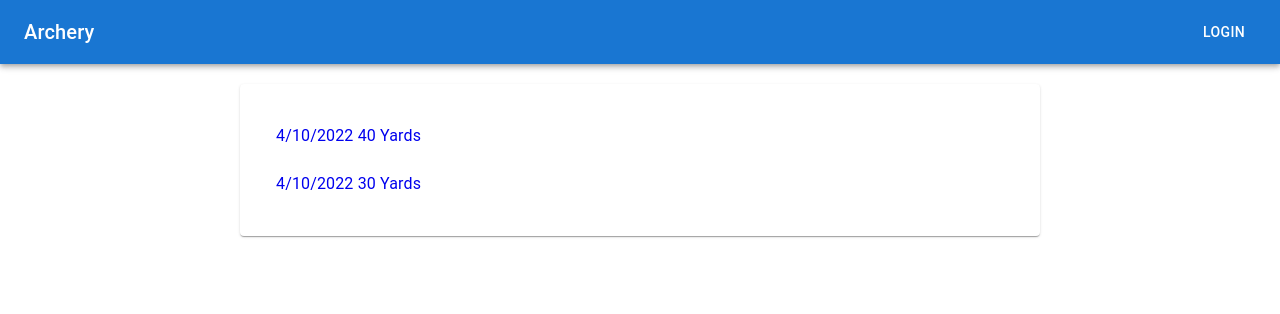
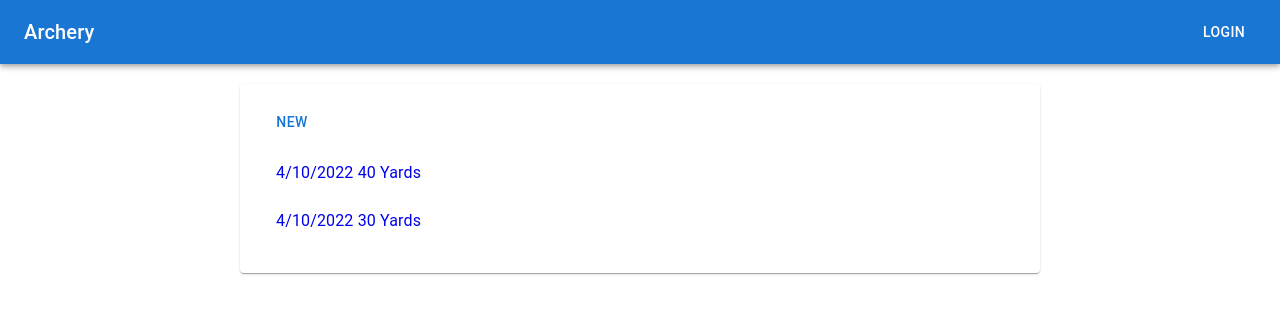
Before and after one commit to LauSam09/archery, a React (Create React App) app: page /sessions in a window 1280 px wide. Shown: the top 314 px of the page. Built offline with nearby package versions, Linux system fonts and the light colour scheme; no server answers; the HTML template or start-up script is replaced by a standard one.

Commit message:
Add new session view skeleton

```diff
--- a/src/App.tsx
+++ b/src/App.tsx
@@ -3,7 +3,7 @@ import { Paper } from "@mui/material";
 
 import { AppBar } from "./components";
 import { BrowserRouter, Navigate, Route, Routes } from "react-router-dom";
-import { Sessions } from "./views";
+import { NewSession, Sessions } from "./views";
 
 export default function App() {
   return (
@@ -20,7 +20,10 @@ export default function App() {
         >
           <Paper sx={{ padding: "20px" }}>
             <Routes>
-              <Route path="/sessions" element={<Sessions />} />
+              <Route path="/sessions">
+                <Route index element={<Sessions />} />
+                <Route path="new" element={<NewSession />} />
+              </Route>
               <Route path="*" element={<Navigate to="/sessions" />} />
             </Routes>
           </Paper>
--- /dev/null
+++ b/src/views/NewSession.tsx
@@ -0,0 +1 @@
+export const NewSession = () => <div>New session</div>;
--- a/src/views/Sessions.tsx
+++ b/src/views/Sessions.tsx
@@ -1,4 +1,4 @@
-import { Box, List, ListItem, ListItemText } from "@mui/material";
+import { Box, Button, List, ListItem, ListItemText } from "@mui/material";
 import { Link } from "react-router-dom";
 
 import { Session, Unit } from "../models";
@@ -23,6 +23,9 @@ const sessions: Session[] = [
 export const Sessions = () => {
   return (
     <Box>
+      <Button component={Link} to="new">
+        New
+      </Button>
       <List>
         {sessions.map((session) => (
           <ListItem key={session.id} component={Link} to={session.id}>
--- a/src/views/index.ts
+++ b/src/views/index.ts
@@ -1 +1,2 @@
+export * from "./NewSession";
 export * from "./Sessions";
```
